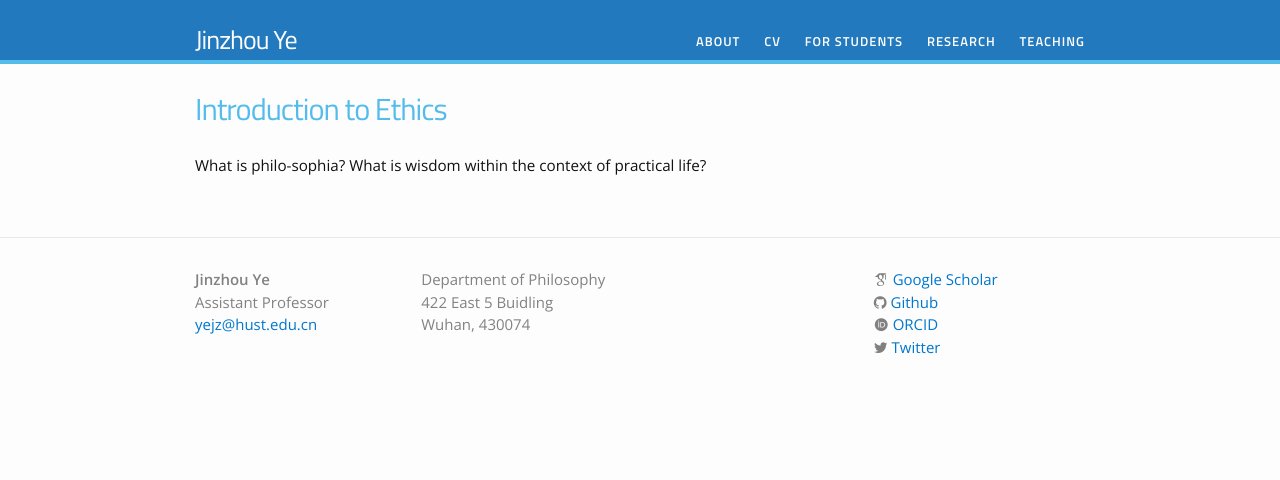
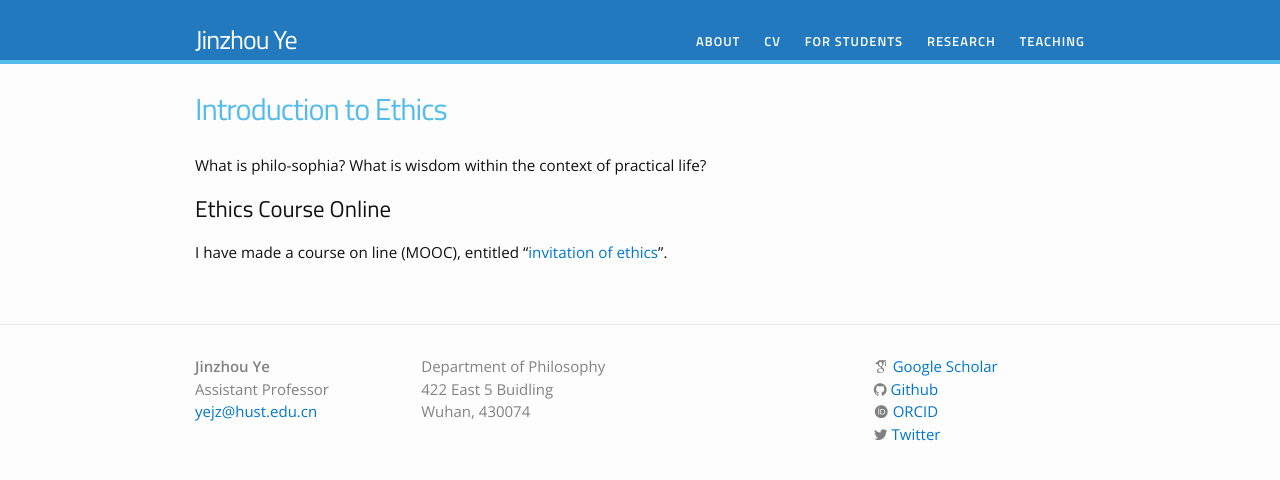
Before and after one commit to yejzh/yejzh.github.io, a Jekyll site: the page built from teaching/ethics.md, in a window 1280 px wide. Shown: the top 480 px of the page. Built offline with Jekyll 4.4.1, drawn with Linux system fonts in a browser that asks for light colours; nearby versions of some CDN libraries; some web fonts are replaced.

Commit message:
edit course ethics

```diff
--- a/_data/menu.yml
+++ b/_data/menu.yml
@@ -16,4 +16,4 @@
     - subtitle: "Intro Philososophy"
       subhref: "/phil101/"
     - subtitle: "Intro Ethics"
-      subhref: "https://www.icourse163.org/learn/HUST-1003443002"
+      subhref: "/ethics/"
--- a/teaching/ethics.md
+++ b/teaching/ethics.md
@@ -6,3 +6,6 @@ permalink: /teaching/ethics/
 
 What is philo-sophia?
 What is wisdom within the context of practical life?
+
+## Ethics Course Online
+I have made a course on line (MOOC), entitled "[invitation of ethics](https://www.icourse163.org/course/HUST-1003443002)".
```
Also changed, not shown: about.md (+2 -1 lines), README.md.
